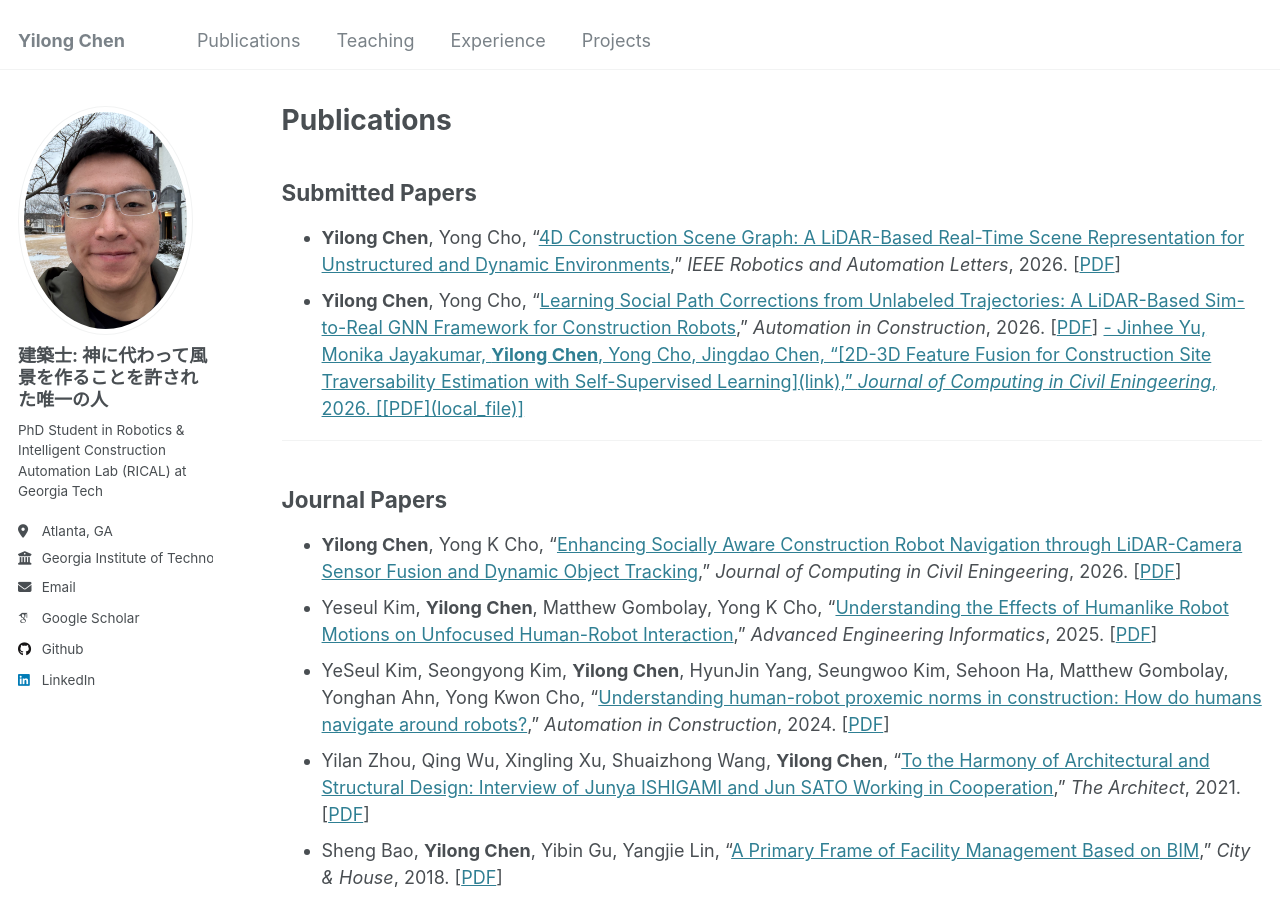
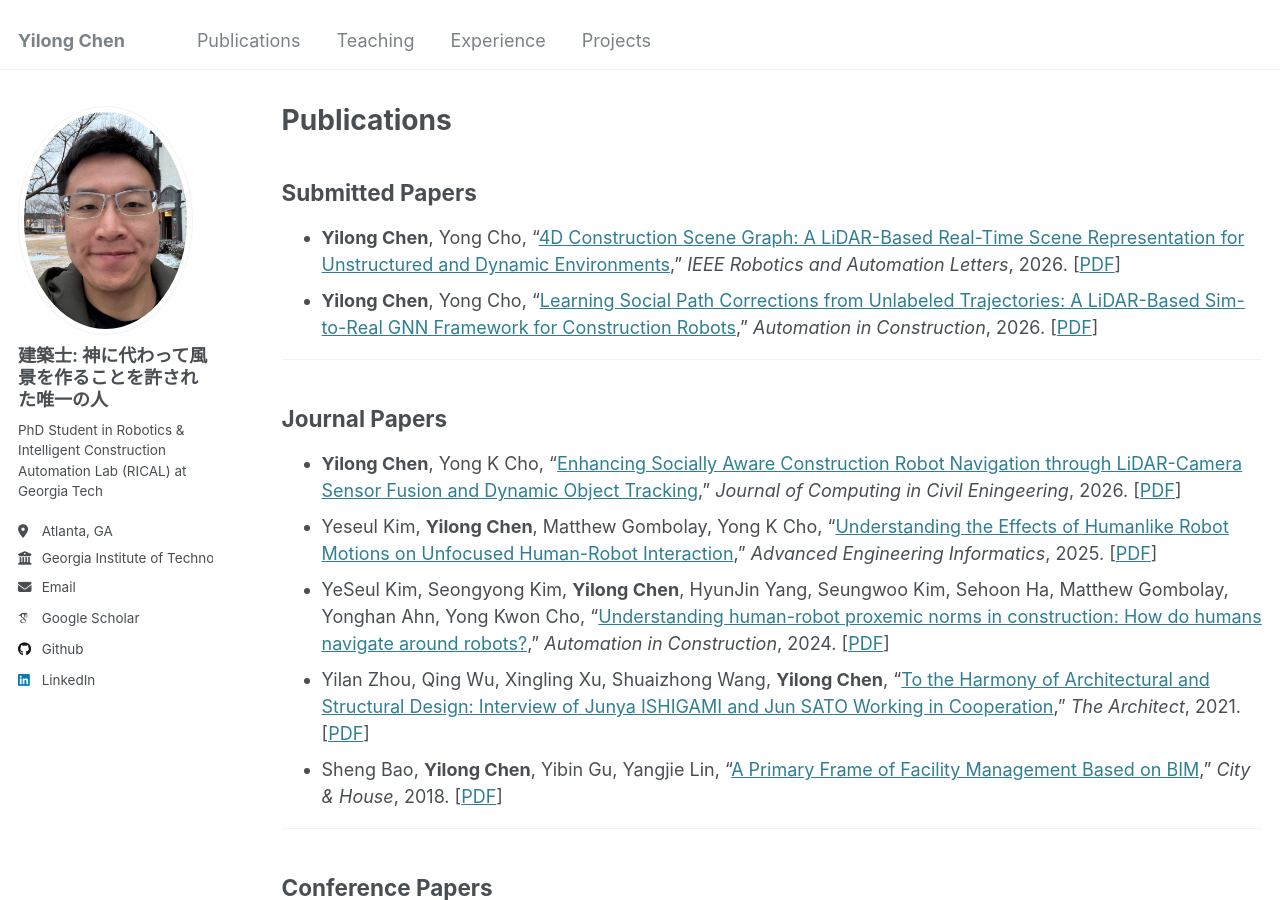
Before and after one commit to chenyilong0520/chenyilong0520.github.io, a Jekyll site: the page built from _pages/publications.md, in a window 1280 px wide and 900 px high. Built offline with Jekyll 4.4.1, drawn with Linux system fonts in a browser that asks for light colours; some web fonts are replaced.

Commit message:
Remove submitted paper from publications
Removed a submitted paper entry from the publications list.

```diff
--- a/_pages/publications.md
+++ b/_pages/publications.md
@@ -9,7 +9,6 @@ author_profile: true
 
 - **Yilong Chen**, Yong Cho, "[4D Construction Scene Graph: A LiDAR-Based Real-Time Scene Representation for Unstructured and Dynamic Environments](link)," *IEEE Robotics and Automation Letters*, 2026. [[PDF](local_file)]
 - **Yilong Chen**, Yong Cho, "[Learning Social Path Corrections from Unlabeled Trajectories: A LiDAR-Based Sim-to-Real GNN Framework for Construction Robots](link)," *Automation in Construction*, 2026. [[PDF](local_file)]
-[- Jinhee Yu, Monika Jayakumar, **Yilong Chen**, Yong Cho, Jingdao Chen, "[2D-3D Feature Fusion for Construction Site Traversability Estimation with Self-Supervised Learning](link)," *Journal of Computing in Civil Eningeering*, 2026. [[PDF](local_file)]](url)
 
 ------
 
```
